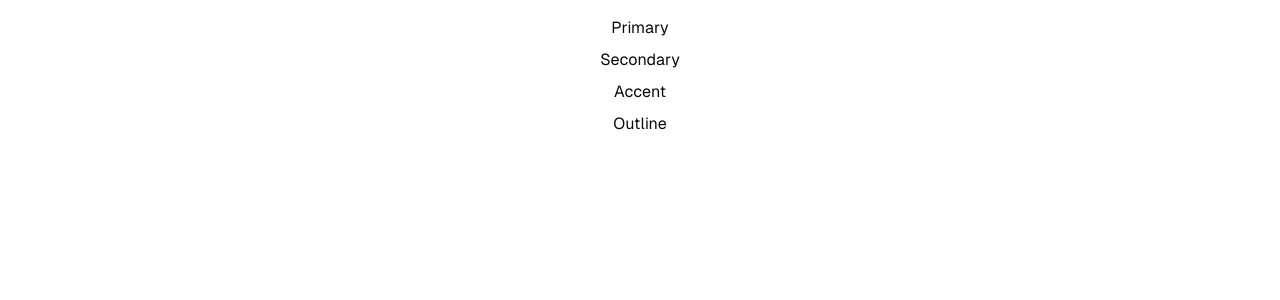
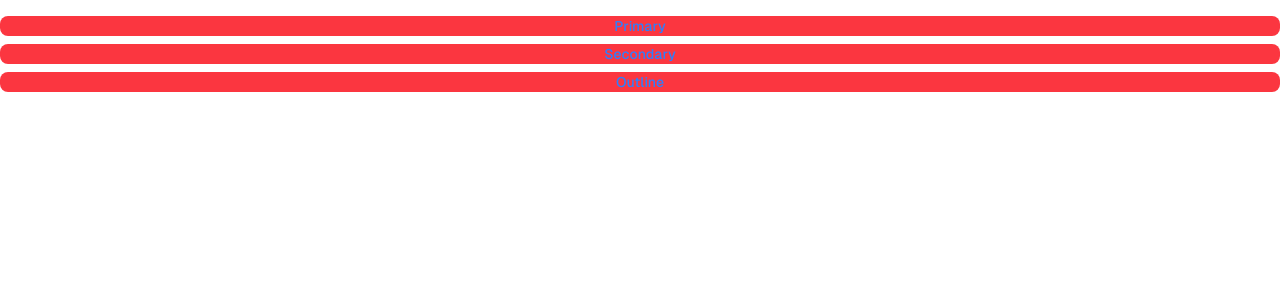
Before and after one commit to LucasRoig/react-ui, a Next.js app in the folder apps/web/: page /preview/button in a window 1280 px wide. Shown: the top 300 px of the page. Built offline with nearby package versions, Linux system fonts and the light colour scheme.

Commit message:
feat(design sytem): install tailwind variants, first tries on buttons

```diff
--- a/apps/web/package.json
+++ b/apps/web/package.json
@@ -24,6 +24,7 @@
     "react": "^19.0.0",
     "react-dom": "^19.0.0",
     "tailwind-merge": "^3.0.2",
+    "tailwind-variants": "^1.0.0",
     "tailwindcss": "^4.0.14",
     "tw-animate-css": "^1.2.4"
   },
--- /dev/null
+++ b/apps/web/src/@design-system/components/button/button.tsx
@@ -0,0 +1,28 @@
+import { type VariantProps, tv } from "tailwind-variants";
+
+const buttonVariants = tv({
+  base: `inline-flex items-center justify-center gap-2
+         bg-(--btn-bg)
+         whitespace-nowrap rounded-md
+         text-sm font-medium text-(--btn-fg)
+         ring-offset-background transition-colors
+         focus-visible:outline-none focus-visible:ring-2 focus-visible:ring-ring focus-visible:ring-offset-2
+         disabled:pointer-events-none disabled:opacity-50
+         [&_svg]:pointer-events-none [&_svg]:size-4 [&_svg]:shrink-0`,
+  variants: {
+    color: {
+      primary: "[--btn-bg:theme(--color-red-500/95%)] [--btn-fg:var(--color-blue-500)]",
+      secondary: "[--btn-bg:theme(--color-secondary/95%)] [--btn-fg:var(--color-secondary-fg)]",
+    },
+  },
+  defaultVariants: {
+    color: "primary",
+  },
+});
+
+type ButtonVariantsProps = VariantProps<typeof buttonVariants>;
+type ButtonProps = React.ComponentProps<"button"> & ButtonVariantsProps;
+
+export function Button({ className, color, ...props }: ButtonProps) {
+  return <button className={buttonVariants({ color })} {...props} />;
+}
--- a/apps/web/src/app/(component-preview)/preview/button/page.tsx
+++ b/apps/web/src/app/(component-preview)/preview/button/page.tsx
@@ -1,18 +1,17 @@
+import { Button } from "../../../../@design-system/components/button/button";
+
 export default function ButtonPreview() {
   return (
     <div className="flex flex-col gap-2">
-      <button type="button" className="btn btn-primary">
+      <Button type="button" color="primary" className="btn btn-primary">
         Primary
-      </button>
-      <button type="button" className="btn btn-secondary">
+      </Button>
+      <Button type="button" className="btn btn-secondary">
         Secondary
-      </button>
-      <button type="button" className="btn btn-accent">
-        Accent
-      </button>
-      <button type="button" className="btn btn-outline">
+      </Button>
+      <Button type="button" className="btn btn-outline">
         Outline
-      </button>
+      </Button>
     </div>
   );
 }
```
Also changed, not shown: 1 other file (tests, documents, lock files or other folders).
